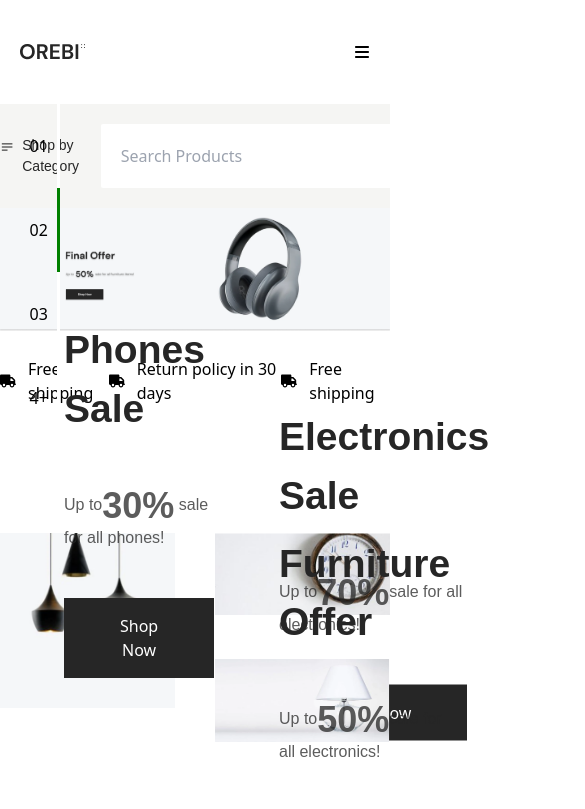
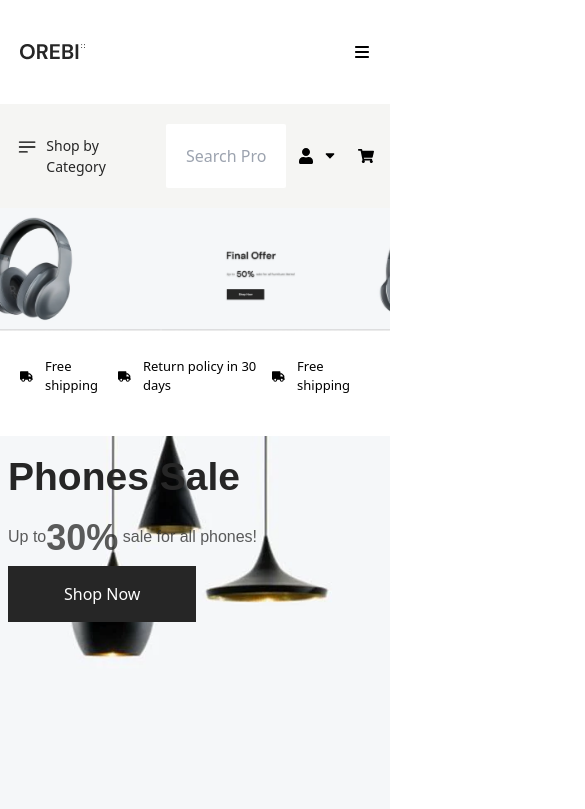
Before and after one commit to taufik69/FDR-2303-e-com, a React (Vite) app: page / in a window 390 px wide. Shown: the top 809 px of the page, 585 px wide, since content can reach past the window. Built offline with nearby package versions, Linux system fonts and the light colour scheme.

Commit message:
exra small divice responsiv done without navbar

```diff
--- a/src/Component/CommonConponent/Overlay.jsx
+++ b/src/Component/CommonConponent/Overlay.jsx
@@ -11,10 +11,10 @@ const Overlay = ({
   return (
     <>
       <div className={`absolute ${className}`}>
-        <h3 className="text-main_font_color font-bold font-DMsans text-[39px]">
+        <h3 className="text-main_font_color font-bold font-DMsans text-[39px] ">
           {title ? title : "Phones Sale"}
         </h3>
-        <p className="mt-12 text-main_font_color font-normal font-DMsans text-base opacity-75 mb-12">
+        <p className="mt-3   sm:mt-12  text-main_font_color font-normal font-DMsans text-base opacity-75 mb-2 sm:mb-12">
           {discountDetilsFast}
           <span className="font-bold text-4xl align-middle">
             {discountAmount}
--- a/src/Component/CommonConponent/Product.jsx
+++ b/src/Component/CommonConponent/Product.jsx
@@ -5,7 +5,7 @@ import { FaHeart } from "react-icons/fa";
 
 const Product = ({ colorVariant, bagze, imga }) => {
   return (
-    <div className="w-[90%]">
+    <div className="px-10 sm:px-sm-0 w-full md:w-[90%]">
       <div className="pb-6 relative  overflow-hidden group cursor-pointer ">
         <div className="absolute top-4 left-4 rounded-sm">{bagze}</div>
 
--- a/src/Component/CommonConponent/Serach.jsx
+++ b/src/Component/CommonConponent/Serach.jsx
@@ -8,11 +8,11 @@ const Serach = ({ placeHolder }) => {
         <div className="relative">
           <input
             type="text"
-            className="w-[601px] py-5 px-5 rounded-sm"
+            className="w-[120px] sm:w-[401px] py-5 px-5 rounded-sm"
             placeholder={placeHolder}
           />
 
-          <div className="absolute top-1/2 -translate-y-2/4 right-5 text-2xl ">
+          <div className="absolute top-1/2 -translate-y-2/4 right-5 text-2xl hidden sm:block">
             <FcSearch />
           </div>
         </div>
--- a/src/Component/HomeComponent/Banner/Banner.jsx
+++ b/src/Component/HomeComponent/Banner/Banner.jsx
@@ -53,6 +53,43 @@ const Banner = () => {
         )}
       </>
     ),
+    responsive: [
+      {
+        breakpoint: 1024,
+        settings: {
+          slidesToShow: 3,
+          slidesToScroll: 3,
+          infinite: true,
+          dots: true,
+        },
+      },
+      {
+        breakpoint: 800,
+        settings: {
+          slidesToShow: 2,
+          slidesToScroll: 2,
+          initialSlide: 2,
+          dots: false,
+        },
+      },
+      {
+        breakpoint: 600,
+        settings: {
+          slidesToShow: 2,
+          slidesToScroll: 2,
+          initialSlide: 2,
+          dots: false,
+        },
+      },
+      {
+        breakpoint: 480,
+        settings: {
+          slidesToShow: 1,
+          slidesToScroll: 1,
+          dots: false,
+        },
+      },
+    ],
   };
 
   return (
--- a/src/Component/HomeComponent/MenuBar/MenuBar.jsx
+++ b/src/Component/HomeComponent/MenuBar/MenuBar.jsx
@@ -8,16 +8,19 @@ import { TiArrowSortedDown } from "react-icons/ti";
 const MenuBar = () => {
   return (
     <>
-      <div className="bg-secondary_bg_color py-5">
+      <div className="bg-secondary_bg_color py-5 px-4 px-sm-0">
         <div className="container">
           <Flex className={"gap-x-3 justify-between items-center"}>
             <Flex className={"gap-x-2"}>
               <HiOutlineBars3BottomLeft className="text-2xl " />
-              <p className="menuItem cursor-pointer text-main_font_color">
+              <p className="text-[14px] sm:menuItem cursor-pointer text-main_font_color">
                 Shop by Category
               </p>
             </Flex>
-            <Serach placeHolder="Search Products" />
+            <Serach
+
+              placeHolder="Search Products"
+            />
 
             <Flex className={"gap-x-5"}>
               <Flex className={"gap-x-2"}>
--- a/src/Component/HomeComponent/NewArrival/NewArival.jsx
+++ b/src/Component/HomeComponent/NewArrival/NewArival.jsx
@@ -19,7 +19,7 @@ function SampleNextArrow(props) {
         height: "40px",
         borderRadius: "50%",
         position: "absolute",
-        left: "-20px",
+        left: "20px",
         top: "50%",
         transform: "translateY(-100%)",
         zIndex: "2",
@@ -55,7 +55,7 @@ function SamplePrevArrow(props) {
       }}
       onClick={onClick}
     >
-      <div className="flex items-center justify-center h-full ">
+      <div className="flex items-center justify-center h-full  ">
         <HiArrowLongRight className="text-white" />
       </div>
     </div>
@@ -72,6 +72,42 @@ const settings = {
   arrows: true,
   nextArrow: <SampleNextArrow />,
   prevArrow: <SamplePrevArrow />,
+
+  responsive: [
+    {
+      breakpoint: 1024,
+      settings: {
+        slidesToShow: 3,
+        slidesToScroll: 3,
+        infinite: true,
+        dots: true,
+      },
+    },
+
+    {
+      breakpoint: 800,
+      settings: {
+        slidesToShow: 2,
+        slidesToScroll: 2,
+        initialSlide: 2,
+      },
+    },
+    {
+      breakpoint: 600,
+      settings: {
+        slidesToShow: 2,
+        slidesToScroll: 2,
+        initialSlide: 2,
+      },
+    },
+    {
+      breakpoint: 480,
+      settings: {
+        slidesToShow: 1,
+        slidesToScroll: 1,
+      },
+    },
+  ],
 };
 
 const NewArival = ({ headingTitle, pdata }) => {
--- a/src/Component/HomeComponent/SaleInfo/SaleInfo.jsx
+++ b/src/Component/HomeComponent/SaleInfo/SaleInfo.jsx
@@ -8,15 +8,15 @@ import Overlay from "../../CommonConponent/Overlay.jsx";
 const SaleInfo = () => {
   return (
     <>
-      <div className="py-32">
+      <div className="sm:py-32 py-10">
         <div className="container">
-          <Flex className={"gap-x-10"}>
+          <Flex className={"gap-x-10 flex-col md:flex-row gap-y-4"}>
             <div className="w-full relative">
               <picture>
                 <img src={saleLeft} alt={saleLeft} />
               </picture>
               <Overlay
-                className={"bottom-16  left-16"}
+                className={"top-3 left-2 md:bottom-16  md:left-16"}
                 title="Phones Sale"
                 discountDetilsFast={` Up to`}
                 discountDetilsLast={` sale for all phones!`}
@@ -24,14 +24,16 @@ const SaleInfo = () => {
                 btnTitle="Shop Now"
               />
             </div>
-            <div className="w-full ">
+            <div className="w-full">
               <Flex className={"flex-col gap-y-11"}>
                 <div className="w-full relative ">
                   <picture>
                     <img src={electronic} alt={electronic} />
                   </picture>
                   <Overlay
-                    className={" top-1/2 -translate-y-1/2  left-16"}
+                    className={
+                      "-top-[8px] left-2  sm:top-1/2 sm:-translate-y-1/2  sm:left-16"
+                    }
                     title="Electronics Sale"
                     discountDetilsFast={` Up to`}
                     discountDetilsLast={`sale for all electronics! `}
@@ -44,7 +46,7 @@ const SaleInfo = () => {
                     <img src={FurnitureImage} alt={FurnitureImage} />
                   </picture>
                   <Overlay
-                    className={" top-1/2 -translate-y-1/2  left-16"}
+                    className={"top-1/2 -translate-y-1/2  sm:left-16  left-2"}
                     title="Furniture Offer"
                     discountDetilsFast={` Up to`}
                     discountDetilsLast={`sale for all electronics! `}
--- a/src/Component/HomeComponent/Shipping/Shipping.jsx
+++ b/src/Component/HomeComponent/Shipping/Shipping.jsx
@@ -11,12 +11,12 @@ const Shipping = () => {
   ];
   return (
     <>
-      <div className="mt-5 ">
+      <div className="mt-5 px-5  px-sm-0 ">
         <div className="container">
           <Flex className={"justify-between items-center"}>
             {data?.map((item) => (
               <ShipingItem
-                className={"flex gap-x-3 items-center"}
+                className={"flex gap-x-3 items-center text-[13px]"}
                 key={item.id}
               >
                 <span>{item.icon}</span>
```
